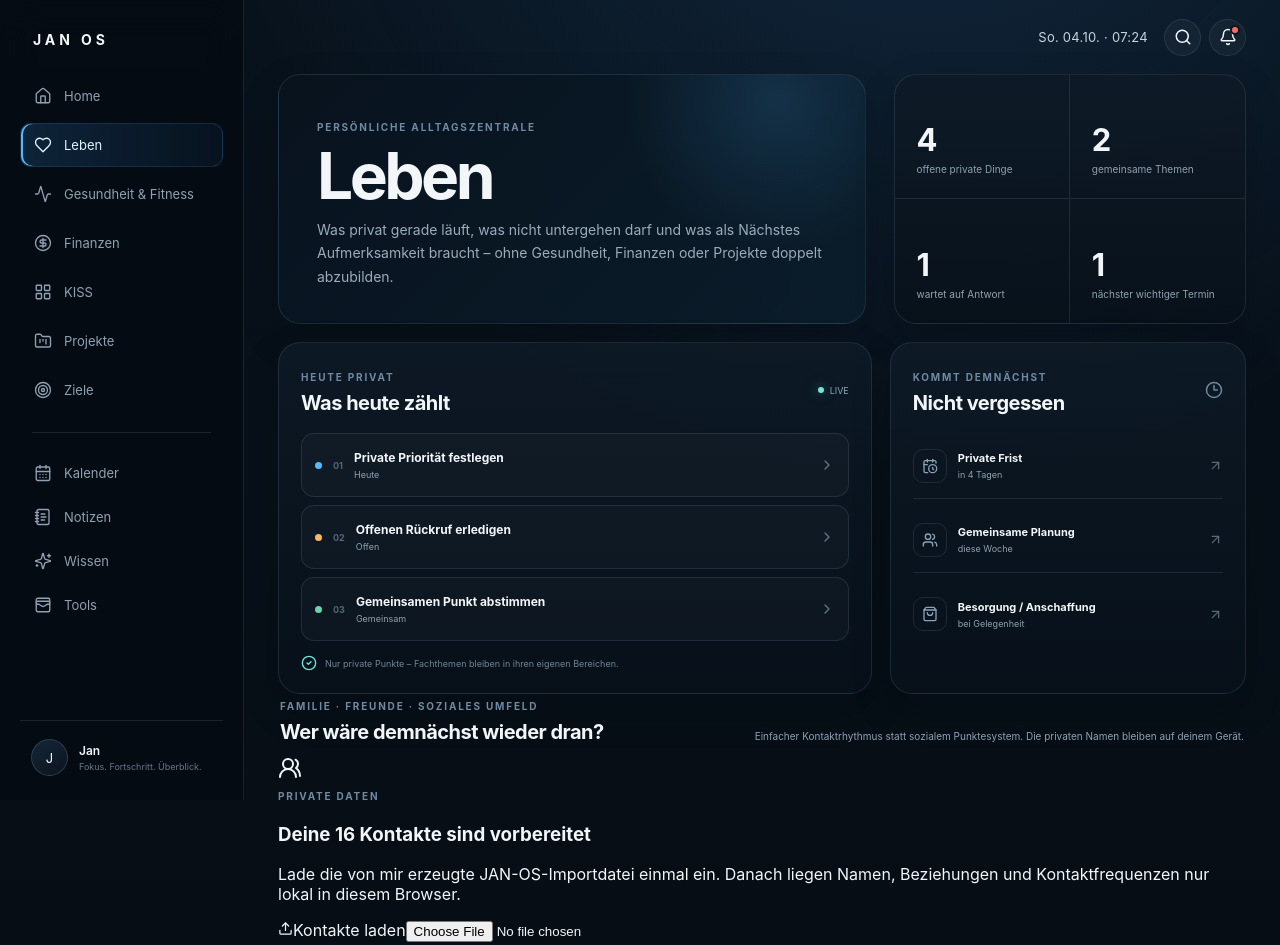
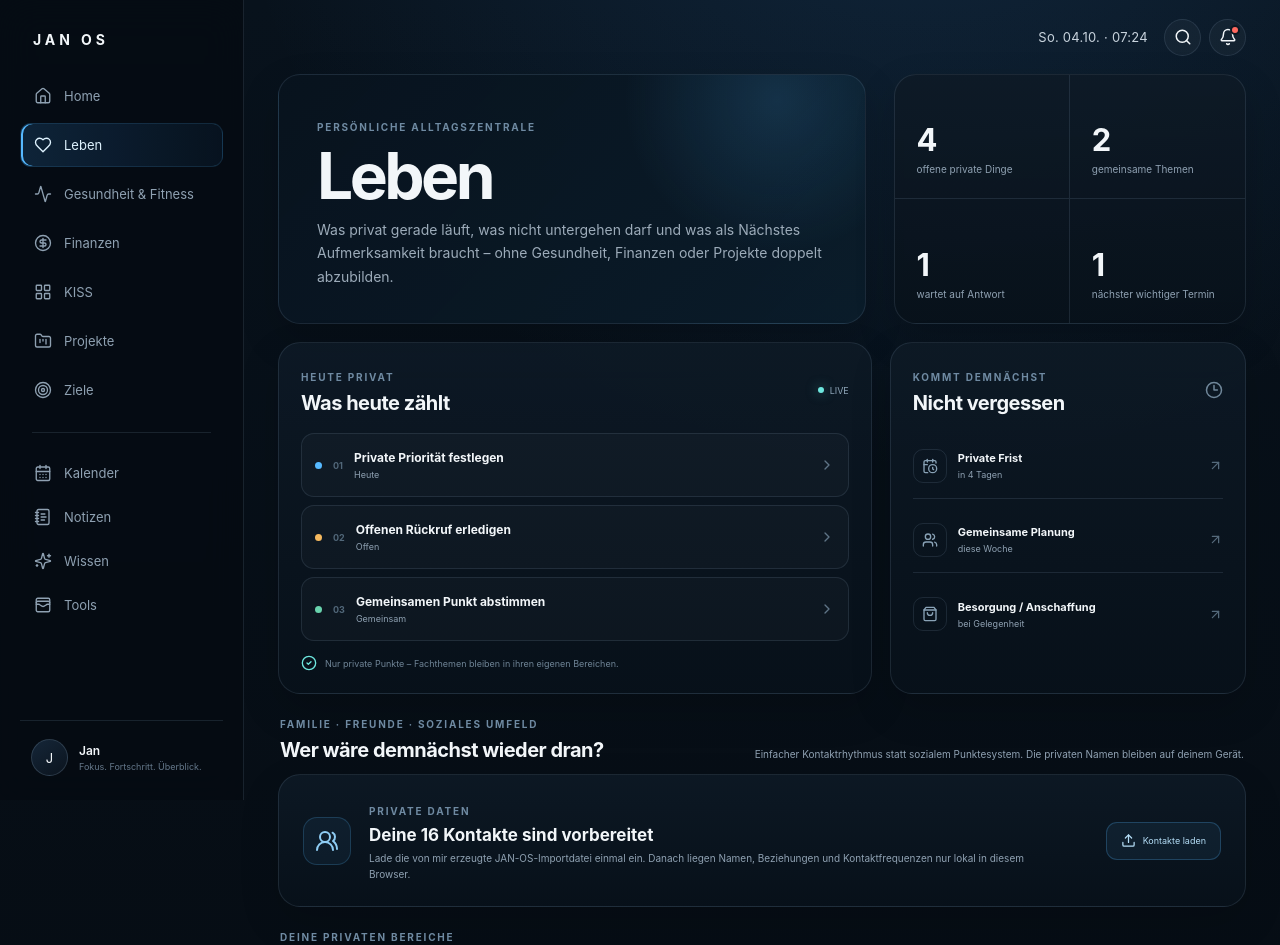
Before and after one commit to hapo3005/jan-os, a Next.js app: page /leben in a window 1280 px wide. Shown: the top 945 px of the page. Built offline with nearby package versions, Linux system fonts and the light colour scheme.

Commit message:
style: add private social tracker interface

```diff
--- a/src/app/globals.css
+++ b/src/app/globals.css
@@ -835,3 +835,234 @@ footer { display:flex; justify-content:space-between; gap:12px; padding:20px 3px
   }
   .life-rhythm-row.header { display: none; }
 }
+
+
+/* Leben · privates soziales Umfeld */
+.social-hub { margin-top: 18px; }
+.social-empty,
+.social-kpis,
+.social-contact-list,
+.social-local-footer {
+  border: 1px solid var(--border);
+  background: linear-gradient(180deg, rgba(14, 26, 38, .88), rgba(8, 17, 26, .9));
+  box-shadow: 0 16px 40px rgba(0, 0, 0, .13);
+}
+.social-empty {
+  display: grid;
+  grid-template-columns: auto minmax(0, 1fr) auto;
+  gap: 18px;
+  align-items: center;
+  padding: 24px;
+  border-radius: var(--radius-lg);
+}
+.social-empty-icon {
+  width: 48px;
+  height: 48px;
+  display: grid;
+  place-items: center;
+  border: 1px solid rgba(86, 185, 255, .2);
+  border-radius: 14px;
+  background: rgba(86, 185, 255, .06);
+  color: #8fcdf4;
+}
+.social-empty h3 { margin: 6px 0 5px; font-size: 17px; }
+.social-empty p {
+  max-width: 690px;
+  margin: 0;
+  color: var(--muted);
+  font-size: 10px;
+  line-height: 1.6;
+}
+.social-import-button,
+.social-local-footer label,
+.social-local-footer button {
+  display: inline-flex;
+  align-items: center;
+  justify-content: center;
+  gap: 7px;
+  border: 1px solid rgba(86, 185, 255, .24);
+  border-radius: 11px;
+  background: rgba(86, 185, 255, .07);
+  color: #b4ddf6;
+  font-size: 9px;
+  cursor: pointer;
+}
+.social-import-button { min-height: 38px; padding: 0 14px; }
+.social-import-button input,
+.social-local-footer label input { display: none; }
+.social-kpis {
+  display: grid;
+  grid-template-columns: repeat(4, 1fr);
+  overflow: hidden;
+  border-radius: var(--radius-lg);
+}
+.social-kpis > div {
+  min-height: 94px;
+  display: flex;
+  flex-direction: column;
+  justify-content: flex-end;
+  padding: 17px;
+  border-right: 1px solid var(--border);
+}
+.social-kpis > div:last-child { border-right: 0; }
+.social-kpis strong {
+  font-size: 27px;
+  line-height: 1;
+  letter-spacing: -.04em;
+}
+.social-kpis span { margin-top: 6px; color: var(--muted); font-size: 9px; }
+.social-kpis .attention strong { color: #ffd090; }
+.social-contact-list {
+  margin-top: 10px;
+  overflow: hidden;
+  border-radius: var(--radius-lg);
+}
+.social-contact-row {
+  display: grid;
+  grid-template-columns: auto minmax(150px, 1.2fr) minmax(135px, .8fr) minmax(115px, .65fr) auto;
+  gap: 13px;
+  align-items: center;
+  min-height: 72px;
+  padding: 10px 14px;
+  border-bottom: 1px solid var(--border);
+}
+.social-contact-row:last-child { border-bottom: 0; }
+.social-avatar {
+  width: 34px;
+  height: 34px;
+  display: grid;
+  place-items: center;
+  border: 1px solid var(--border);
+  border-radius: 50%;
+  background: rgba(255, 255, 255, .035);
+  color: #d8e5ee;
+  font-size: 11px;
+  font-weight: 700;
+}
+.social-contact-copy,
+.social-frequency,
+.social-state { min-width: 0; display: grid; gap: 4px; }
+.social-contact-copy strong { font-size: 11px; }
+.social-contact-copy span,
+.social-frequency span,
+.social-state span {
+  overflow: hidden;
+  color: var(--muted);
+  font-size: 8.5px;
+  text-overflow: ellipsis;
+  white-space: nowrap;
+}
+.social-frequency small {
+  color: #5f7486;
+  font-size: 7.5px;
+  font-weight: 700;
+  letter-spacing: .08em;
+  text-transform: uppercase;
+}
+.social-state strong { font-size: 9px; }
+.social-state.due strong { color: #f6bd72; }
+.social-state.soon strong { color: #a8d8f5; }
+.social-state.okay strong { color: #76d4b2; }
+.social-state.start strong,
+.social-state.open strong,
+.social-state.occasion strong { color: #8fa2b2; }
+.social-contact-row button {
+  display: inline-flex;
+  align-items: center;
+  gap: 6px;
+  min-height: 32px;
+  padding: 0 10px;
+  border: 1px solid rgba(110, 231, 223, .18);
+  border-radius: 9px;
+  background: rgba(110, 231, 223, .045);
+  color: #a6dcd8;
+  font-size: 8.5px;
+  cursor: pointer;
+}
+.social-contact-row button:hover {
+  background: rgba(110, 231, 223, .08);
+  border-color: rgba(110, 231, 223, .3);
+}
+.social-passive {
+  width: 32px;
+  height: 32px;
+  display: grid;
+  place-items: center;
+  color: #526778;
+}
+.social-local-footer {
+  display: flex;
+  align-items: center;
+  justify-content: space-between;
+  gap: 14px;
+  margin-top: 10px;
+  padding: 11px 14px;
+  border-radius: 12px;
+  color: #71879a;
+  font-size: 8.5px;
+}
+.social-local-footer > span,
+.social-local-footer > div,
+.social-local-footer label,
+.social-local-footer button {
+  display: flex;
+  align-items: center;
+}
+.social-local-footer > span { gap: 6px; }
+.social-local-footer > div { gap: 8px; }
+.social-local-footer label,
+.social-local-footer button {
+  min-height: 30px;
+  padding: 0 9px;
+  border-color: var(--border);
+  background: rgba(255, 255, 255, .025);
+  color: #8fa5b6;
+}
+.social-local-footer small { color: #7f96a7; }
+.social-import-message {
+  margin: 8px 2px 0;
+  color: #879aaa;
+  font-size: 9px;
+}
+
+@media (max-width: 980px) {
+  .social-contact-row {
+    grid-template-columns: auto minmax(150px, 1fr) minmax(120px, .75fr) auto;
+  }
+  .social-frequency { display: none; }
+}
+@media (max-width: 720px) {
+  .social-empty {
+    grid-template-columns: auto 1fr;
+    padding: 18px;
+  }
+  .social-import-button { grid-column: 1 / -1; width: 100%; }
+  .social-kpis { grid-template-columns: repeat(2, 1fr); }
+  .social-kpis > div {
+    min-height: 82px;
+    border-bottom: 1px solid var(--border);
+  }
+  .social-kpis > div:nth-child(2n) { border-right: 0; }
+  .social-kpis > div:nth-last-child(-n+2) { border-bottom: 0; }
+  .social-contact-row {
+    grid-template-columns: auto minmax(0, 1fr) auto;
+    gap: 10px;
+  }
+  .social-state {
+    grid-column: 2;
+    grid-row: 2;
+  }
+  .social-contact-row button,
+  .social-passive {
+    grid-column: 3;
+    grid-row: 1 / span 2;
+  }
+  .social-local-footer {
+    align-items: flex-start;
+    flex-direction: column;
+  }
+  .social-local-footer > div {
+    width: 100%;
+    flex-wrap: wrap;
+  }
+}
```
